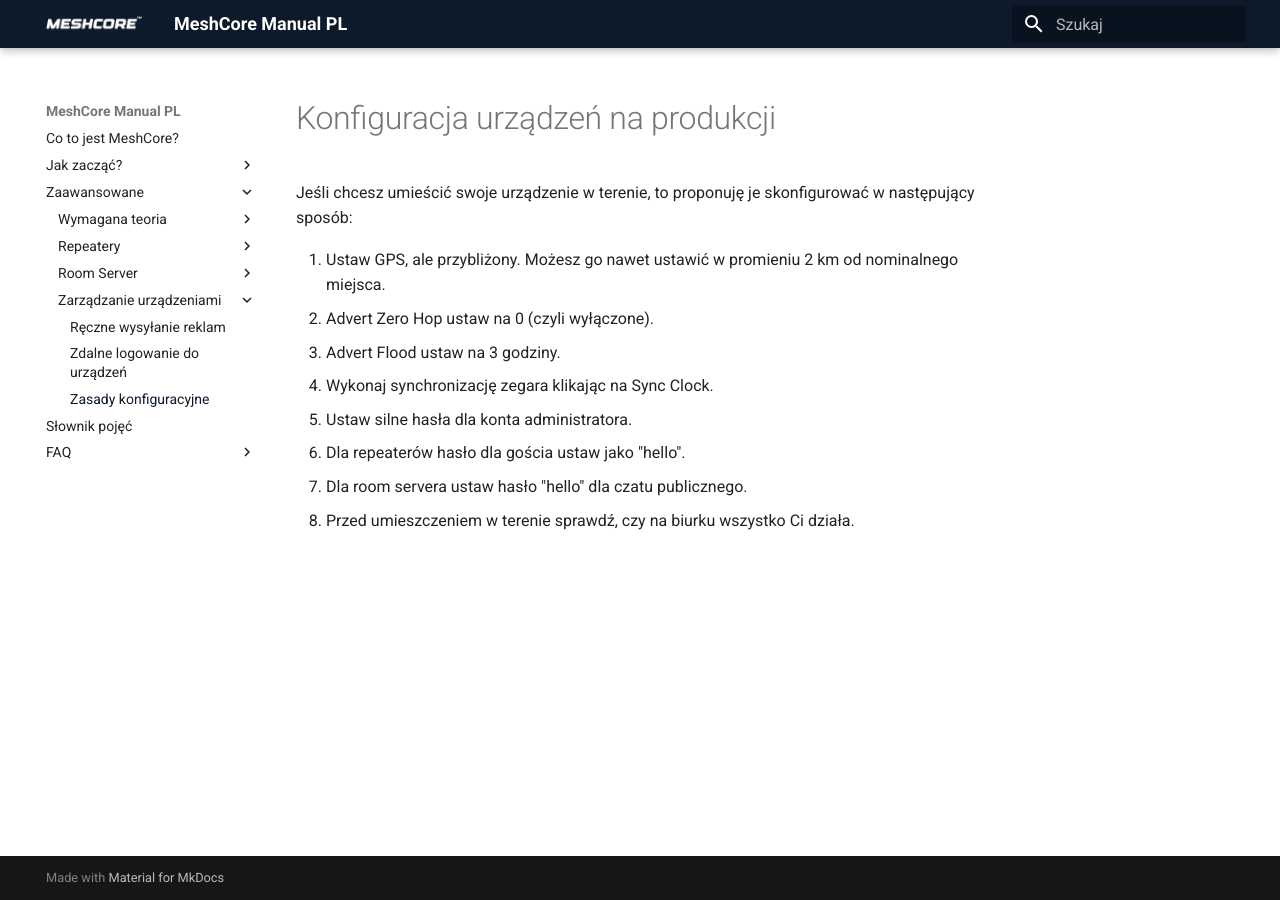
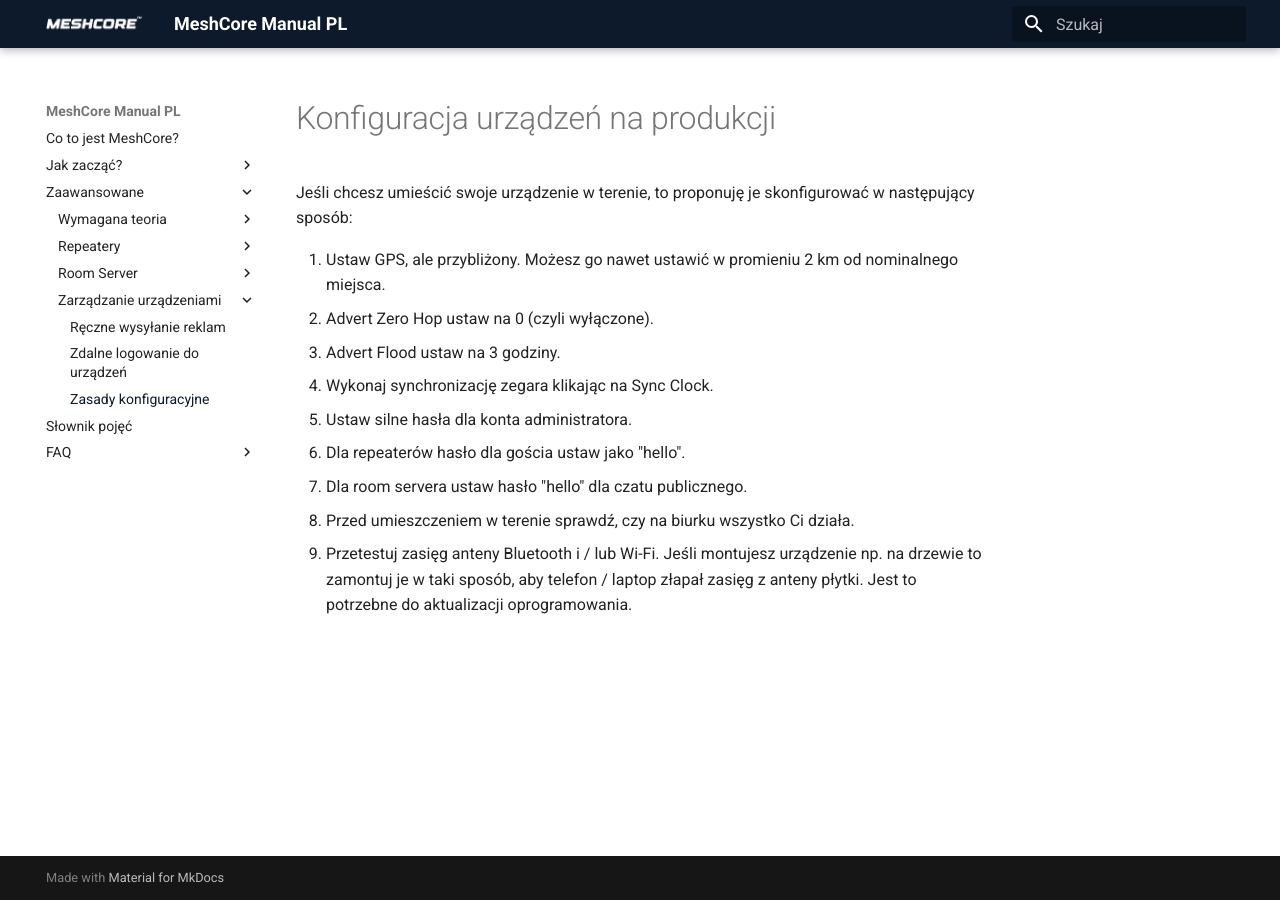
Before and after one commit to deFAT64/meshcore-manual-pl, an MkDocs documentation site: the page built from docs/zaawansowane/zarzadzanie/jakSkonfigurowac.md, in a window 1280 px wide. Built offline with MkDocs 1.6.1 and Material for MkDocs 9.7.7, drawn with Linux system fonts in a browser that asks for light colours.

Commit message:
Mod jakSkonfigurowac.md

```diff
--- a/docs/zaawansowane/zarzadzanie/jakSkonfigurowac.md
+++ b/docs/zaawansowane/zarzadzanie/jakSkonfigurowac.md
@@ -10,3 +10,4 @@ Jeśli chcesz umieścić swoje urządzenie w terenie, to proponuję je skonfigur
 6. Dla repeaterów hasło dla gościa ustaw jako "hello".
 7. Dla room servera ustaw hasło "hello" dla czatu publicznego.
 8. Przed umieszczeniem w terenie sprawdź, czy na biurku wszystko Ci działa.
+9. Przetestuj zasięg anteny Bluetooth i / lub Wi-Fi. Jeśli montujesz urządzenie np. na drzewie to zamontuj je w taki sposób, aby telefon / laptop złapał zasięg z anteny płytki. Jest to potrzebne do aktualizacji oprogramowania.
```
